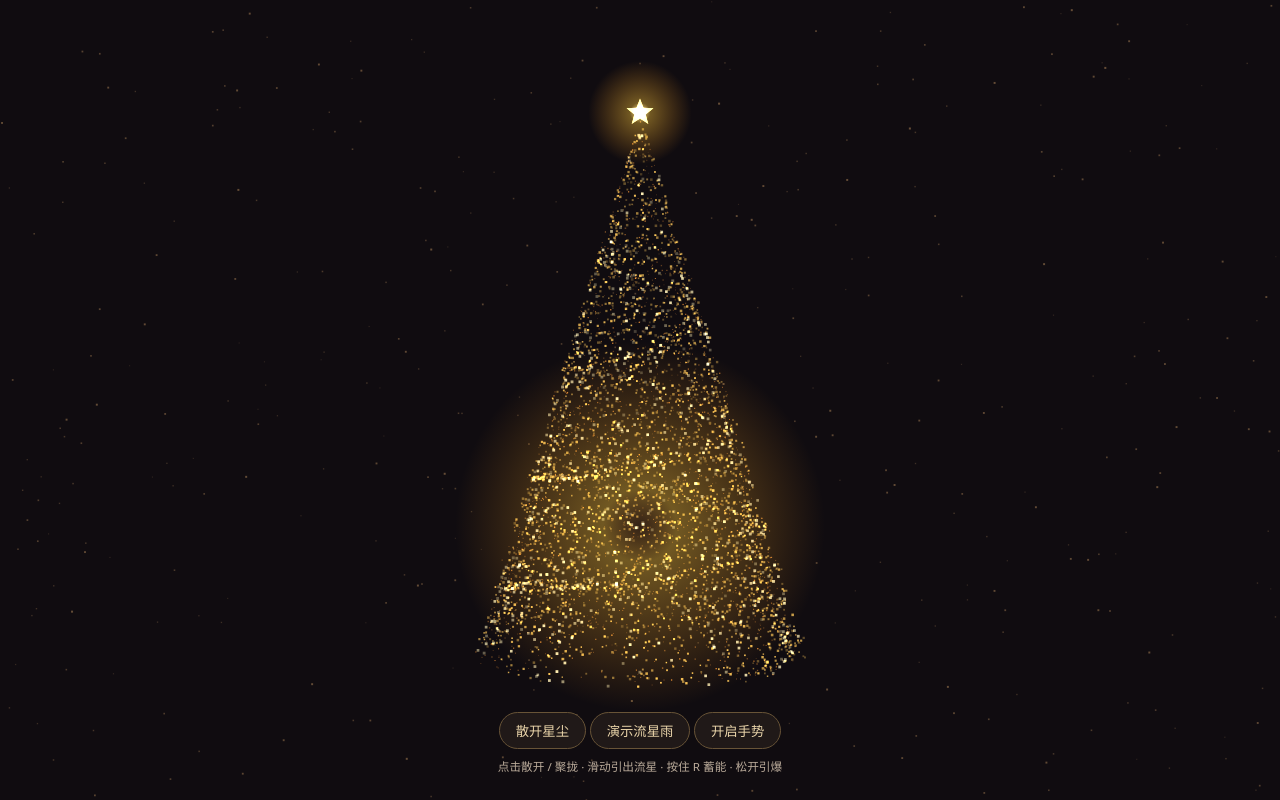
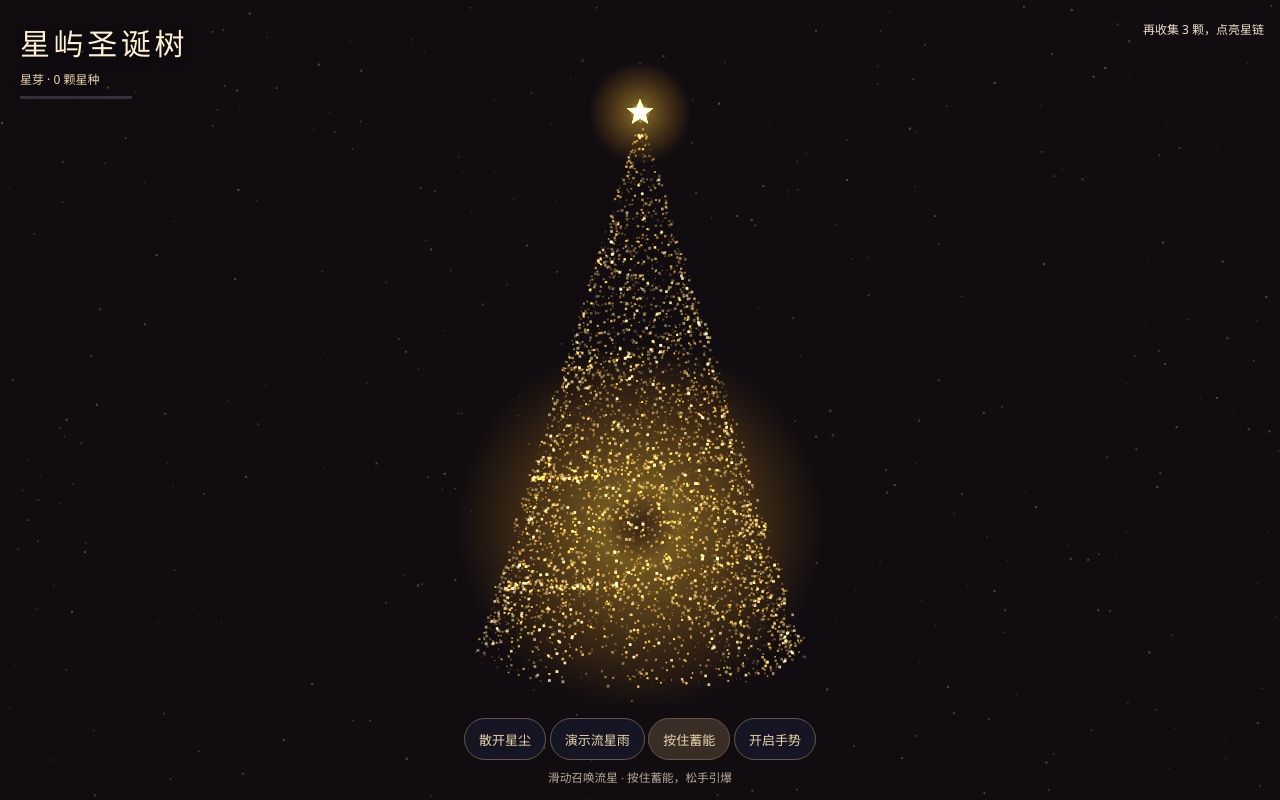
Before and after one commit to zhuhaitao0531-png/starlit-christmas-4aa57b, a plain HTML site: page index.html in a window 1280 px wide. Drawn offline with Linux system fonts and the light colour scheme; animation ran at ten frames a second.

Commit message:
Grow a constellation garden with collectable stars and touch charging

```diff
--- a/index.html
+++ b/index.html
@@ -1,8 +1,22 @@
 <!doctype html>
-<html lang="zh-CN"><meta charset="utf-8"><meta name="viewport" content="width=device-width, initial-scale=1"><title>金色圣诞树</title>
+<html lang="zh-CN"><meta charset="utf-8"><meta name="viewport" content="width=device-width, initial-scale=1"><title>星屿 · 我的圣诞树</title>
 <style>
 *{box-sizing:border-box}body{margin:0;background:#100c10;color:#f4dfbd;font:14px system-ui}canvas{width:100vw;height:100dvh;display:block;touch-action:none}footer{position:fixed;bottom:18px;left:0;right:0;text-align:center}button{background:#201918;color:#ead5aa;border:1px solid #685437;border-radius:24px;padding:8px 16px;cursor:pointer}small{display:block;margin:8px;color:#baab9a}video{position:fixed;bottom:20px;right:16px;width:min(19vw,140px);transform:scaleX(-1);border-radius:6px}
-</style><canvas aria-label="金色粒子圣诞树"></canvas><footer><button id="toggle">散开星尘</button> <button id="demo">演示流星雨</button> <button id="camera">开启手势</button><small id="status" aria-live="polite">点击散开 / 聚拢 · 滑动引出流星 · 按住 R 蓄能 · 松开引爆</small></footer><video muted playsinline hidden></video>
+
+body{background:#080b14;color:#fff1d1;font-family:"Microsoft YaHei",system-ui,sans-serif;overflow:hidden}
+header{position:fixed;left:max(20px,env(safe-area-inset-left));top:max(20px,env(safe-area-inset-top));pointer-events:none;text-shadow:0 2px 12px #080812}
+h1{font:500 clamp(20px,3vw,30px) Georgia,serif;letter-spacing:.12em;margin:0 0 5px}
+#growth{font-size:12px;color:#ecd6ae}progress{display:block;width:112px;height:3px;margin-top:8px;border:0;background:#34313c;accent-color:#e3bd77}progress::-webkit-progress-bar{background:#34313c}progress::-webkit-progress-value{background:#edce8d}
+footer{bottom:max(7px,env(safe-area-inset-bottom));padding:0 8px}button{min-height:42px;padding:8px 14px;background:#171725eb;border-color:#665648;font-size:13px}
+button:focus-visible{outline:2px solid #fff0b4}#hold{touch-action:none;user-select:none;-webkit-user-select:none;background:#392d26}
+video{bottom:110px;pointer-events:none}
+#garden{position:fixed;inset:0;pointer-events:none}
+.seed{position:absolute;pointer-events:auto;width:48px;height:48px;min-height:48px;padding:0;border:0;background:transparent;color:#ffefad;font-size:27px;line-height:1;text-shadow:0 0 6px #fff7bf,0 0 18px #ffba43;animation:float 3s ease-in-out infinite alternate}
+.seed:before{content:"";position:absolute;inset:7px;border:1px solid #ffde9380;border-radius:50%}
+@keyframes float{to{transform:translate(4px,-9px) rotate(12deg)}}
+#hint{position:fixed;top:max(20px,env(safe-area-inset-top));right:16px;max-width:44vw;text-align:right;color:#efe0c9;font-size:12px;line-height:1.6;pointer-events:none}
+@media(max-width:520px){footer button{padding:6px 10px;font-size:12px}small{font-size:11px}video{width:76px}}
+</style><canvas aria-label="金色粒子圣诞树"></canvas><header><h1>星屿圣诞树</h1><span id="growth"></span><progress id="meter" aria-label="圣诞树成长进度"></progress></header><div id="hint" role="status"></div><div id="garden"></div><footer><button id="toggle">散开星尘</button> <button id="demo">演示流星雨</button> <button id="hold">按住蓄能</button> <button id="camera">开启手势</button><small id="status" aria-live="polite">滑动召唤流星 · 按住蓄能，松手引爆</small></footer><video muted playsinline hidden></video>
 <script>
 const canvas=document.querySelector('canvas'), ctx=canvas.getContext('2d');
 const toggle=document.querySelector('#toggle'),camera=document.querySelector('#camera'),statusLine=document.querySelector('#status');
@@ -18,9 +32,66 @@ const wrap=(x,size)=>((x%size)+size)%size;
 const clamp=x=>Math.min(1,Math.max(0,x));
 let keepColors=false,pinching=false,keySpin=false,spinSpeed=0,treeAngle=0;
 let charge=0,armed=false,burstAge=Infinity,sparks=[];
+const stages=[
+  {count:0,name:'星芽'},{count:3,name:'星链'},{count:8,name:'极光'},{count:15,name:'星冠'}
+];
+let harvest=0;
+try{harvest=Math.max(0,Math.min(999999,Math.floor(Number(localStorage.getItem('starlit.harvest'))||0)))}catch{}
+const garden=document.querySelector('#garden'),hint=document.querySelector('#hint');
+let level=0,waveStarted=false;
+function updateGarden(){
+  level=stages.filter(stage=>stage.count<=harvest).length-1;
+  const next=stages[level+1];
+  document.querySelector('#growth').textContent=stages[level].name+' · '+harvest+' 颗星种';
+  const meter=document.querySelector('#meter');
+  meter.max=next ? next.count-stages[level].count : 1;
+  meter.value=next ? harvest-stages[level].count : 1;
+  hint.textContent=next ? '再收集 '+(next.count-harvest)+' 颗，点亮'+next.name : '星冠已点亮';
+}
+function releaseSeeds(){
+  if(garden.childElementCount)return;
+  for(let i=0;i<3;i++){
+    const seed=document.createElement('button');seed.className='seed';
+    seed.textContent='✦';seed.setAttribute('aria-label','收集星种');
+    seed.style.left=(8+i*28+rand()*9)+'%';seed.style.top=(24+rand()*34)+'%';
+    seed.style.animationDelay=(-rand()*3)+'s';
+    seed.onclick=()=>{
+      seed.remove();harvest++;try{localStorage.setItem('starlit.harvest',String(harvest))}catch{}
+      updateGarden();
+      if(!garden.childElementCount)hint.textContent+=' · 再次蓄能引爆可获得星种';
+    };
+    garden.append(seed);
+  }
+  hint.textContent='轻点带光圈的星种，培育圣诞树';
+}
+function drawGrowth(cx,top,t){
+  if(!level)return;
+  ctx.save();ctx.globalCompositeOperation='lighter';ctx.globalAlpha=1-spread;
+  if(level>=2){
+    const gradient=ctx.createRadialGradient(cx,top+scale*.52,1,cx,top+scale*.52,scale*.55);
+    gradient.addColorStop(0,'rgba(63,215,193,.11)');gradient.addColorStop(.62,'rgba(111,92,232,.10)');gradient.addColorStop(1,'rgba(30,40,90,0)');
+    ctx.fillStyle=gradient;ctx.fillRect(cx-scale,top-scale*.1,scale*2,scale*1.3);
+  }
+  for(let i=0;i<80;i++){
+    const h=.12+i*.0106,a=h*19+treeAngle,r=h*.31*scale;
+    const x=cx+r*Math.cos(a),y=top+h*scale+r*.19*Math.sin(a);
+    ctx.fillStyle=level>=2 ? 'hsl('+(155+h*140)+',85%,77%)' : '#ffdf9f';
+    const size=Math.max(.7,scale*.003)*(1.2+.45*Math.sin(a));
+    ctx.beginPath();ctx.arc(x,y,size,0,tau);ctx.fill();
+  }
+  if(level>=3){
+    for(let i=0;i<9;i++){
+      const a=t*.42+i*tau/9;
+      const x=cx+scale*.085*Math.cos(a),y=top-scale*.031+scale*.022*Math.sin(a);
+      glow(x,y,scale*.013,'#fff3bf');
+    }
+  }
+  ctx.restore();
+}
+updateGarden();
 function explode(){
   if(!armed)return;
-  armed=false;charge=0;burstAge=0;keepColors=true;scatter(true);
+  releaseSeeds();armed=false;charge=0;burstAge=0;keepColors=true;scatter(true);
   sparks=Array.from({length:920},(_,i)=>{
     const a=rand()*tau,depth=rand(),speed=(.16+depth**2*1.22);
     return {vx:Math.cos(a)*speed,vy:Math.sin(a)*speed,hue:(i%9)*40+rand()*22,life:1.1+rand()*2.4,size:.6+depth*2.4};
@@ -58,6 +129,11 @@ function resize(){
 resize();addEventListener('resize',resize);
 function scatter(on){if(target!==Number(on)){rainAge=0;raining=false;handAnchor=null}target=Number(on);toggle.textContent=on?'聚成圣诞树':'散开星尘'}
 toggle.onclick=()=>scatter(!target);
+const hold=document.querySelector('#hold');
+hold.onpointerdown=e=>{hold.setPointerCapture(e.pointerId);keySpin=true;scatter(false);hold.textContent='松手引爆'};
+hold.onpointerup=()=>{keySpin=false;hold.textContent='按住蓄能';explode()};
+hold.onpointercancel=()=>{keySpin=false;hold.textContent='按住蓄能'};
+hold.oncontextmenu=e=>e.preventDefault();
 canvas.onpointerdown=e=>{drag={x:e.clientX,y:e.clientY};canvas.setPointerCapture(e.pointerId)};
 canvas.onpointercancel=()=>{drag=null};
 canvas.onpointermove=e=>{
@@ -104,6 +180,7 @@ function draw(ms){
   spread+=(target-spread)*(1-Math.exp(-dt*3.3));
   colorAge=Math.min(7,Math.max(0,colorAge+(target && spread>.82?dt:target?0:-dt*6)));
   if(raining && colorAge>.45){
+    if(!waveStarted && rainAge>1){waveStarted=true;releaseSeeds()}
     rainAge+=dt;
     if(rainAge>.25)keepColors=true;
   }
@@ -179,7 +256,7 @@ function draw(ms){
   ctx.globalAlpha=1-night;glow(cx,top,scale*(.095+.09*spread),'#fff9ce');
   ctx.fillStyle='#fff7ad';ctx.beginPath();
   for(let i=0;i<10;i++){const a=i*Math.PI/5-Math.PI/2,r=scale*(i%2?.011:.026);ctx.lineTo(cx+r*Math.cos(a),top+r*Math.sin(a))}
-  ctx.closePath();ctx.fill();ctx.globalAlpha=1;drawEnergy(cx,top,t);requestAnimationFrame(draw);
+  ctx.closePath();ctx.fill();ctx.globalAlpha=1;drawGrowth(cx,top,t);drawEnergy(cx,top,t);requestAnimationFrame(draw);
 }
 requestAnimationFrame(draw);
 // MediaPipe's hand landmarks are optional. The particle renderer runs locally.
@@ -194,7 +271,7 @@ async function stop(){
 camera.onclick=async()=>{
   camera.disabled=true;
   try{
-    if(running){await stop();statusLine.textContent='点击散开 / 聚拢 · 滑动引出流星 · 按住 R 蓄能 · 松开引爆';return}
+    if(running){await stop();statusLine.textContent='滑动召唤流星 · 按住蓄能，松手引爆';return}
     statusLine.textContent='正在启动摄像头和手部识别…';
     stream=await navigator.mediaDevices.getUserMedia({video:{width:480,height:360},audio:false});
     const base='https://cdn.jsdelivr.net/npm/@mediapipe/hands@0.4.1675469240/';
```
